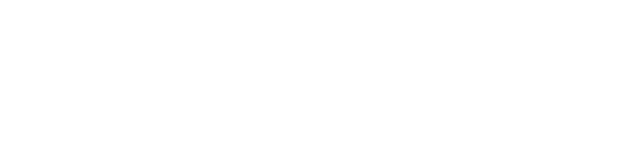
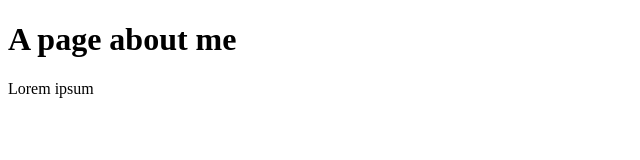
Before and after one commit to bobtri/mi-html-css-uppgift, a plain HTML site: page index.html in a window 1280 px wide. Shown: the whole page, without its empty margins (0-640 px from the left). Drawn offline with Linux system fonts and the light colour scheme.

Commit message:
update about me

```diff
--- a/index.html
+++ b/index.html
@@ -3,9 +3,12 @@
 <head>
     <meta charset="UTF-8">
     <meta name="viewport" content="width=device-width, initial-scale=1.0">
-    <title>Document</title>
+    <title>About me</title>
 </head>
 <body>
-
+    <main>
+        <h1>A page about me</h1>
+        <p>Lorem ipsum</p>
+    </main>
 </body>
 </html>
```
